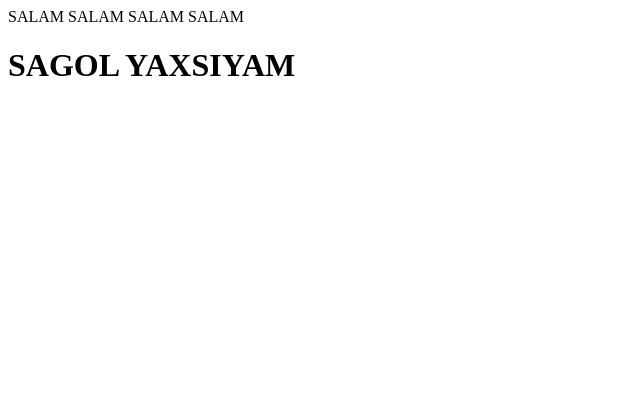
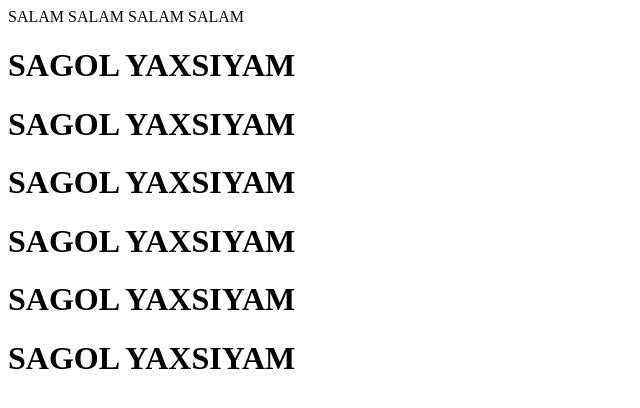
Before and after one commit to Mammadtaghi/LayiheTest, a plain HTML site: page index.html in a window 1280 px wide. Shown: the whole page, without its empty margins (0-640 px from the left). Drawn offline with Linux system fonts and the light colour scheme.

Commit message:
h1 tags added

```diff
--- a/index.html
+++ b/index.html
@@ -8,6 +8,11 @@
 <body>
     <span>SALAM SALAM SALAM SALAM</span>
     <h1>SAGOL YAXSIYAM</h1>
+    <h1>SAGOL YAXSIYAM</h1>
+    <h1>SAGOL YAXSIYAM</h1>
+    <h1>SAGOL YAXSIYAM</h1>
+    <h1>SAGOL YAXSIYAM</h1>
+    <h1>SAGOL YAXSIYAM</h1>
 
 </body>
 </html>
```
